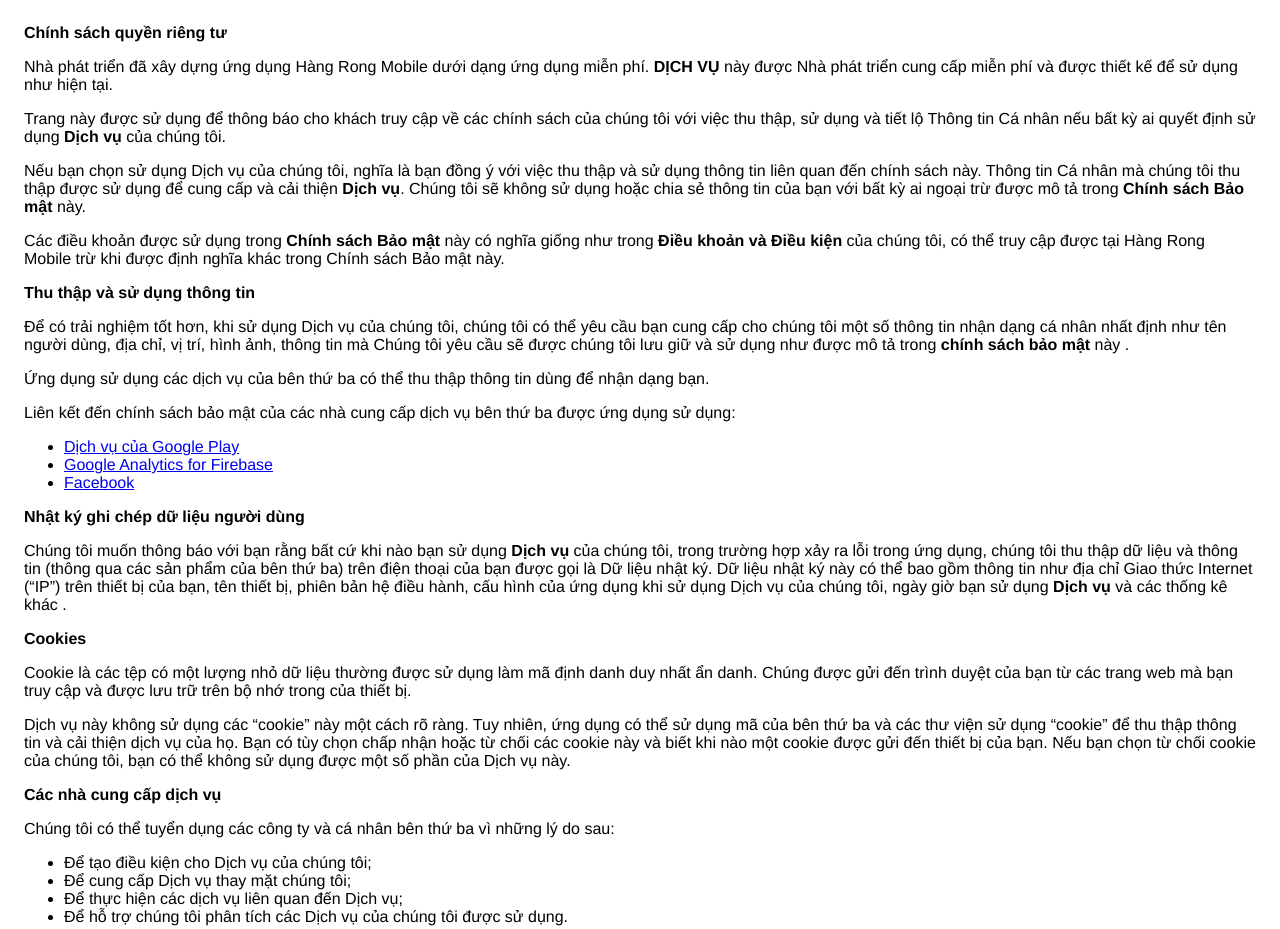
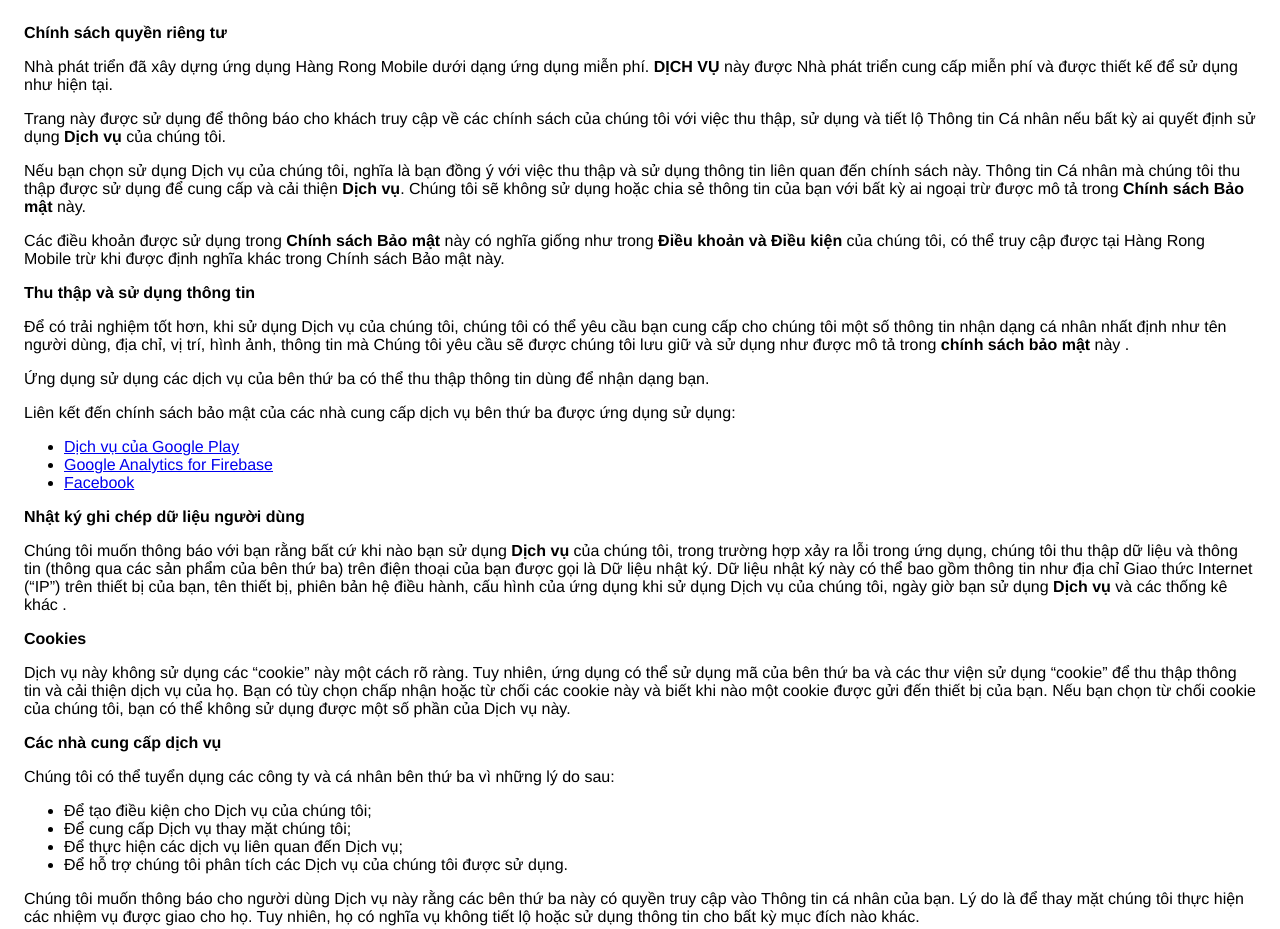
Before and after one commit to nicktaoweb3/Privacy-Policy, a plain HTML site: page index.html in a window 1280 px wide. Shown: the top 929 px of the page. Drawn offline with Linux system fonts and the light colour scheme.

Commit message:
Update index.html

```diff
--- a/index.html
+++ b/index.html
@@ -38,8 +38,6 @@
                   phiên bản hệ điều hành, cấu hình của ứng dụng khi sử dụng Dịch vụ của chúng tôi,
                   ngày giờ bạn sử dụng <strong>Dịch vụ</strong> và các thống kê khác .
                 </p> <p><strong>Cookies</strong></p> <p>
-                  Cookie là các tệp có một lượng nhỏ dữ liệu thường được sử dụng làm mã định danh duy nhất ẩn danh.
-                  Chúng được gửi đến trình duyệt của bạn từ các trang web mà bạn truy cập và được lưu trữ trên bộ nhớ trong của thiết bị.
                 </p> <p>
                   Dịch vụ này không sử dụng các “cookie” này một cách rõ ràng.
                   Tuy nhiên, ứng dụng có thể sử dụng mã của bên thứ ba và các thư viện sử dụng “cookie” để thu thập thông tin và cải thiện dịch vụ của họ.
```
